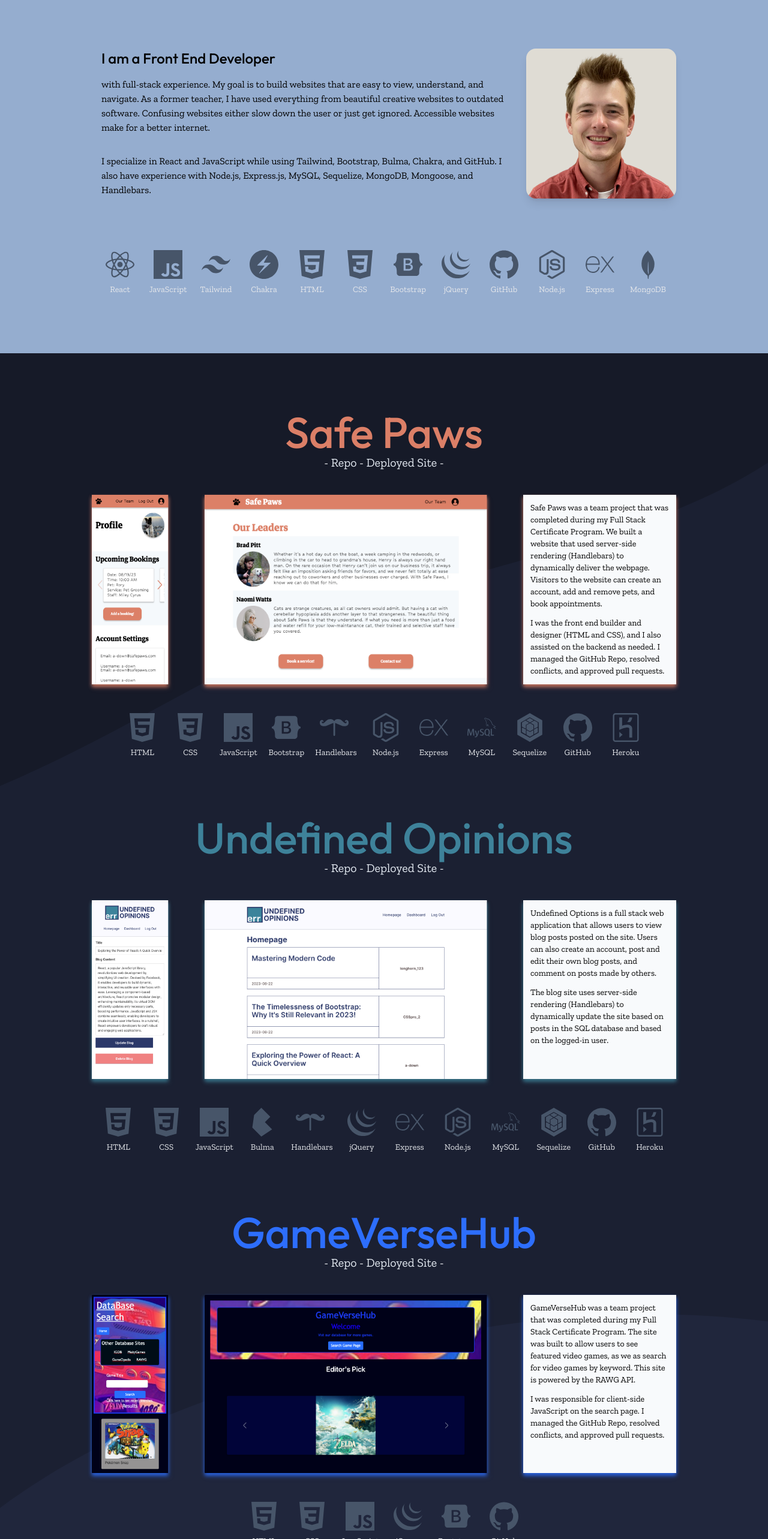
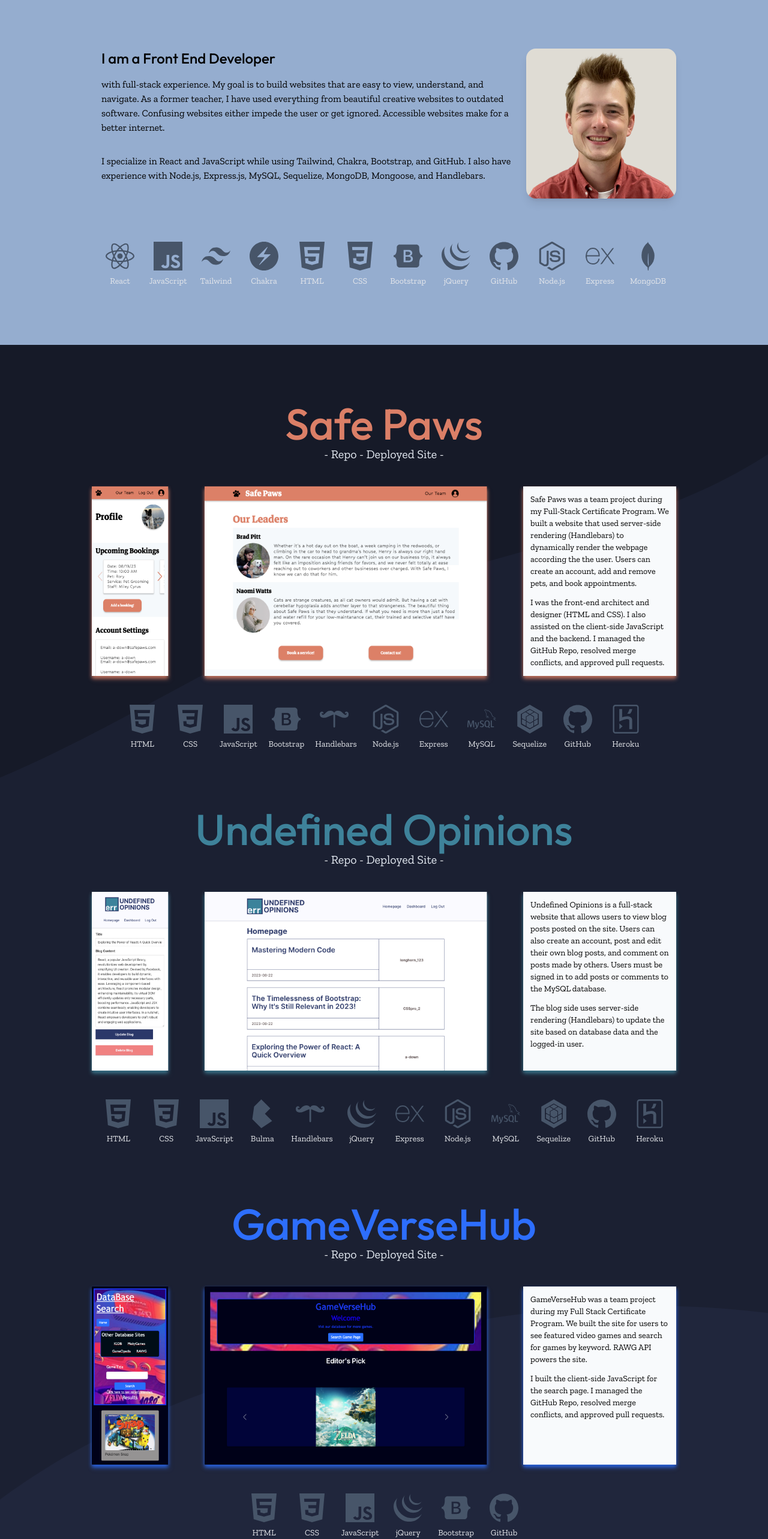
Before and after one commit to a-down/portfolio, a React (Vite) app: page / in a window 1280 px wide. Shown: the part 780-3346 px from the top of the page at 60% size. Built offline with nearby package versions, Linux system fonts and the light colour scheme.

Commit message:
preresponsive design

```diff
--- a/src/components/About.jsx
+++ b/src/components/About.jsx
@@ -13,8 +13,8 @@ export default function About() {
         <div className='flex justify-between w-full max-w-[974px]'>
           <div className="font-serif max-w-[800px]">
             <p className='p-4 pt-0 font-sans text-2xl'>I am a Front End Developer</p>
-            <p className='p-4 pt-0'>with full-stack experience. My goal is to build websites that are easy to view, understand, and navigate. As a former teacher, I have used everything from beautiful creative websites to outdated software. Confusing websites either slow down the user or just get ignored. Accessible websites make for a better internet. </p>
-            <p className='p-4'>I specialize in React and JavaScript while using Tailwind, Bootstrap, Bulma, Chakra, and GitHub. I also have experience with Node.js, Express.js, MySQL, Sequelize, MongoDB, Mongoose, and Handlebars.</p>
+            <p className='p-4 pt-0'>with full-stack experience. My goal is to build websites that are easy to view, understand, and navigate. As a former teacher, I have used everything from beautiful creative websites to outdated software. Confusing websites either impede the user or get ignored. Accessible websites make for a better internet. </p>
+            <p className='p-4'>I specialize in React and JavaScript while using Tailwind, Chakra, Bootstrap, and GitHub. I also have experience with Node.js, Express.js, MySQL, Sequelize, MongoDB, Mongoose, and Handlebars.</p>
           </div>
 
           <img src={headshot} className='w-[250px] h-[250px] rounded-2xl shadow-lg'/>
--- a/src/components/Projects/ProjectsSection.jsx
+++ b/src/components/Projects/ProjectsSection.jsx
@@ -30,8 +30,8 @@ export default function ProjectSection() {
       browserImg: safePawsBrowser,
       repoLink: 'https://github.com/a-down/safe-paws',
       // deployedLink: 'https://safe-paws-da967720d734.herokuapp.com/',      cardOrder: [1, 2, 3],
-      description: 'Safe Paws was a team project that was completed during my Full Stack Certificate Program. We built a website that used server-side rendering (Handlebars) to dynamically deliver the webpage. Visitors to the website can create an account, add and remove pets, and book appointments.',
-      description2: 'I was the front end builder and designer (HTML and CSS), and I also assisted on the backend as needed. I managed the GitHub Repo, resolved conflicts, and approved pull requests.',
+      description: 'Safe Paws was a team project during my Full-Stack Certificate Program. We built a website that used server-side rendering (Handlebars) to dynamically render the webpage according the the user. Users can create an account, add and remove pets, and book appointments.',
+      description2: 'I was the front-end architect and designer (HTML and CSS). I also assisted on the client-side JavaScript and the backend. I managed the GitHub Repo, resolved merge conflicts, and approved pull requests.',
       techStack: ['HTML', 'CSS', 'JavaScript', 'Bootstrap', 'Handlebars',  'Node.js', 'Express', 'MySQL', 'Sequelize', 'GitHub', 'Heroku']
     },
     {
@@ -42,8 +42,8 @@ export default function ProjectSection() {
       // cardOrder: [3, 2, 1],
       repoLink: 'https://github.com/a-down/tech-blog',
       deployedLink: 'https://a-down-tech-blog-b6cbf85bb984.herokuapp.com',
-      description: 'Undefined Options is a full stack web application that allows users to view blog posts posted on the site. Users can also create an account, post and edit their own blog posts, and comment on posts made by others.',
-      description2: 'The blog site uses server-side rendering (Handlebars) to dynamically update the site based on posts in the SQL database and based on the logged-in user. ',
+      description: 'Undefined Opinions is a full-stack website that allows users to view blog posts posted on the site. Users can also create an account, post and edit their own blog posts, and comment on posts made by others. Users must be signed in to add posts or comments to the MySQL database.',
+      description2: 'The blog side uses server-side rendering (Handlebars) to update the site based on database data and the logged-in user.',
       techStack: ['HTML', 'CSS', 'JavaScript', 'Bulma', 'Handlebars', 'jQuery', 'Express', 'Node.js', 'MySQL', 'Sequelize', 'GitHub', 'Heroku']
     },
     {
@@ -54,8 +54,8 @@ export default function ProjectSection() {
       // cardOrder: [2, 1, 3],
       repoLink: 'https://github.com/a-down/GameVerseHub',
       deployedLink: 'https://a-down.github.io/GameVerseHub/',
-      description: 'GameVerseHub was a team project that was completed during my Full Stack Certificate Program. The site was built to allow users to see featured video games, as we as search for video games by keyword. This site is powered by the RAWG API.',
-      description2: 'I was responsible for client-side JavaScript on the search page. I managed the GitHub Repo, resolved conflicts, and approved pull requests.',
+      description: 'GameVerseHub was a team project during my Full Stack Certificate Program. We built the site for users to see featured video games and search for games by keyword. RAWG API powers the site.',
+      description2: 'I built the client-side JavaScript for the search page. I managed the GitHub Repo, resolved merge conflicts, and approved pull requests.',
       techStack: ['HTML', 'CSS', 'JavaScript', 'jQuery', 'Bootstrap','GitHub' ]
     },
     {
@@ -66,7 +66,7 @@ export default function ProjectSection() {
       // cardOrder: [1, 2, 3],
       repoLink: 'https://github.com/a-down/weather-dashboard',
       deployedLink: 'https://a-down.github.io/weather-dashboard/',
-      description: 'The Weather Dashboard was created for users to search for current and future weather by city names using the OpenWeather API. The site saves user searches so they are easy to search again in the future. The site was built with jQuery.',
+      description: 'The Weather Dashboard allows users to search for current and future weather by city name. The site saves user search history for future reference. The Weather Dashboard is built with jQuery and powered by the OpenWeather API.',
       description2: '',
       techStack: ['HTML', 'CSS', 'JavaScript', 'jQuery', 'GitHub']
     },
@@ -78,7 +78,7 @@ export default function ProjectSection() {
       // cardOrder: [2, 3, 1],
       repoLink: 'https://github.com/a-down/code-quiz',
       deployedLink: 'https://a-down.github.io/code-quiz/',
-      description: 'The Coding Quiz allows users to take a 10-question test on JavaScript knowledge. Users are given 90 seconds to answer every question. At the end of the quiz, users can save their initials and score to local storage.',
+      description: 'The Coding Quiz allows users to take a 10-question test on JavaScript. Users have 90 seconds to answer every question. Users can save their initials and scores to compare to previous and future attempts.',
       description2: '',
       techStack: ['HTML', 'CSS', 'JavaScript', 'GitHub']
     },
@@ -90,8 +90,8 @@ export default function ProjectSection() {
       // cardOrder: [3, 2, 1],
       repoLink: 'https://github.com/a-down/note-taker',
       deployedLink: 'https://a-down-note-taker-a4f5d9c37c25.herokuapp.com/',
-      description: 'Note Taker is a full-stack website where users can save notes and stay organized. When a note is created, Express and Node.js are used to save the note as a JSON file in the server. Users can also delete notes saved to the site.',
-      description2: 'I was responsible for building out the backend of the website and deploying the website.',
+      description: 'Note Taker is a full-stack website for users to save notes to stay organized. Express.js and Node.js save the notes as JSON files in the server. Users can also delete notes saved to the site.',
+      description2: 'I built out the backend of the website and deployed the website to Heroku.',
       techStack: ['HTML', 'CSS', 'JavaScript', 'Express', 'Node.js', 'GitHub', 'Heroku']
     },
   ]
```
